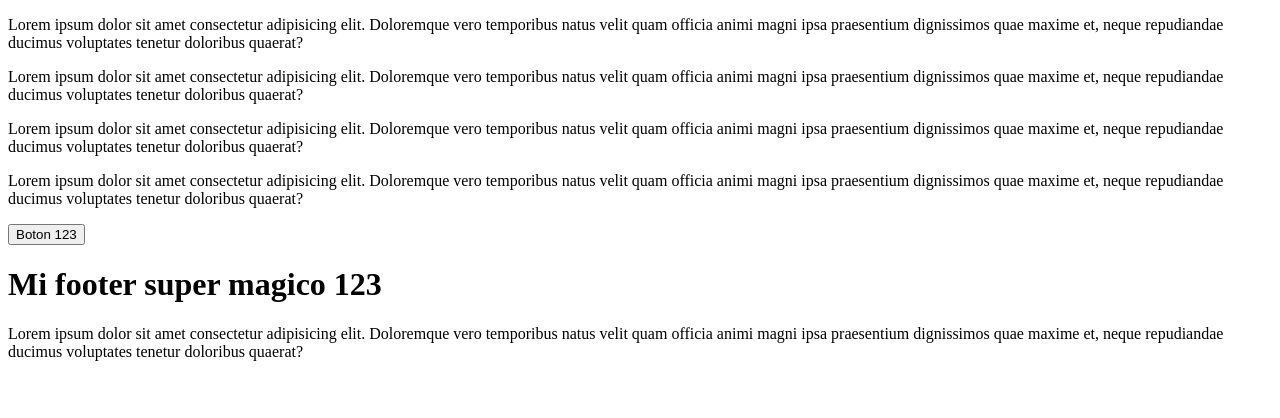
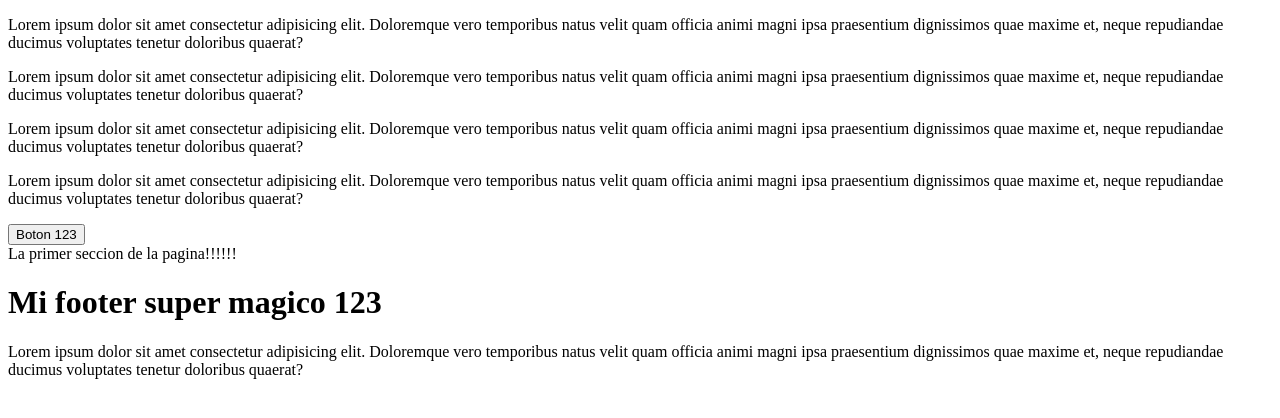
Before and after one commit to Ex0num/TP-TUTORIAL, a plain HTML site: page index.html in a window 1280 px wide. Drawn offline with Linux system fonts and the light colour scheme.

Commit message:
UN NUEVO FEATURE EN MAIN

```diff
--- a/index.html
+++ b/index.html
@@ -31,6 +31,10 @@
         <button>Boton 123</button>
     </header>
 
+    <section>
+        La primer seccion de la pagina!!!!!!
+    </section>
+
     <!-- Seccion Footer -->
     <footer>
         <h1>Mi footer super magico 123</h1>
```
